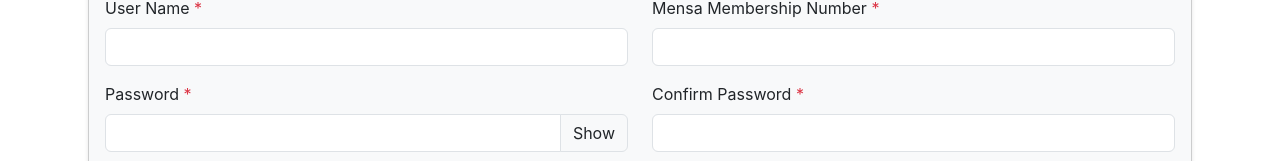
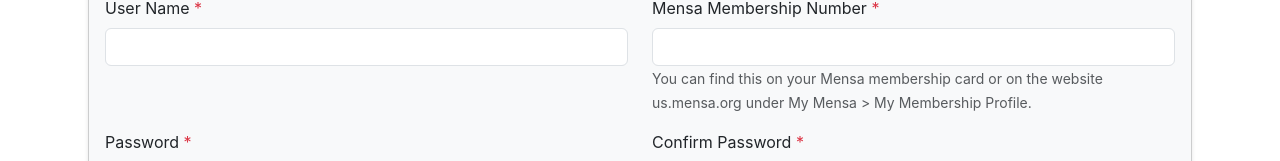
Before and after one commit to bbornino/mensa_member_connect_frontend, a React (Vite) app: page /register in a window 1280 px wide. Shown: the part 513-674 px from the top of the page. Built offline with nearby package versions, Linux system fonts and the light colour scheme; no server answers.

Commit message:
Add help text for member ID

```diff
--- a/src/components/user/EditMember.tsx
+++ b/src/components/user/EditMember.tsx
@@ -434,6 +434,7 @@ const EditMember: React.FC<EditMemberProps> = ({ data, onSave, isAdminMode = fal
                 Mensa Membership Number <span className="text-danger">*</span>
               </Label>
               {isAdminMode ? (
+                <>
                   <div className="input-group">
                     <Input
                       id="member_id"
@@ -453,6 +454,10 @@ const EditMember: React.FC<EditMemberProps> = ({ data, onSave, isAdminMode = fal
                       {showMemberId ? "👁️" : "👁️‍🗨️"}
                     </span>
                   </div>
+                  <small className="form-text text-muted" style={{ fontSize: '0.875rem', marginTop: '0.25rem' }}>
+                    You can find this on your Mensa membership card or on the website us.mensa.org under My Mensa &gt; My Membership Profile.
+                  </small>
+                </>
               ) : (
                 <Input
                   id="member_id"
--- a/src/components/user/Register.tsx
+++ b/src/components/user/Register.tsx
@@ -467,6 +467,9 @@ const Register: React.FC = () => {
                     onChange={handleChange}
                     required
                   />
+                  <small className="form-text text-muted" style={{ fontSize: '0.875rem', marginTop: '0.25rem' }}>
+                    You can find this on your Mensa membership card or on the website us.mensa.org under My Mensa &gt; My Membership Profile.
+                  </small>
                 </FormGroup>
               </Col>
             </Row>
```
Lines whose indentation alone changed are shown as unchanged.
